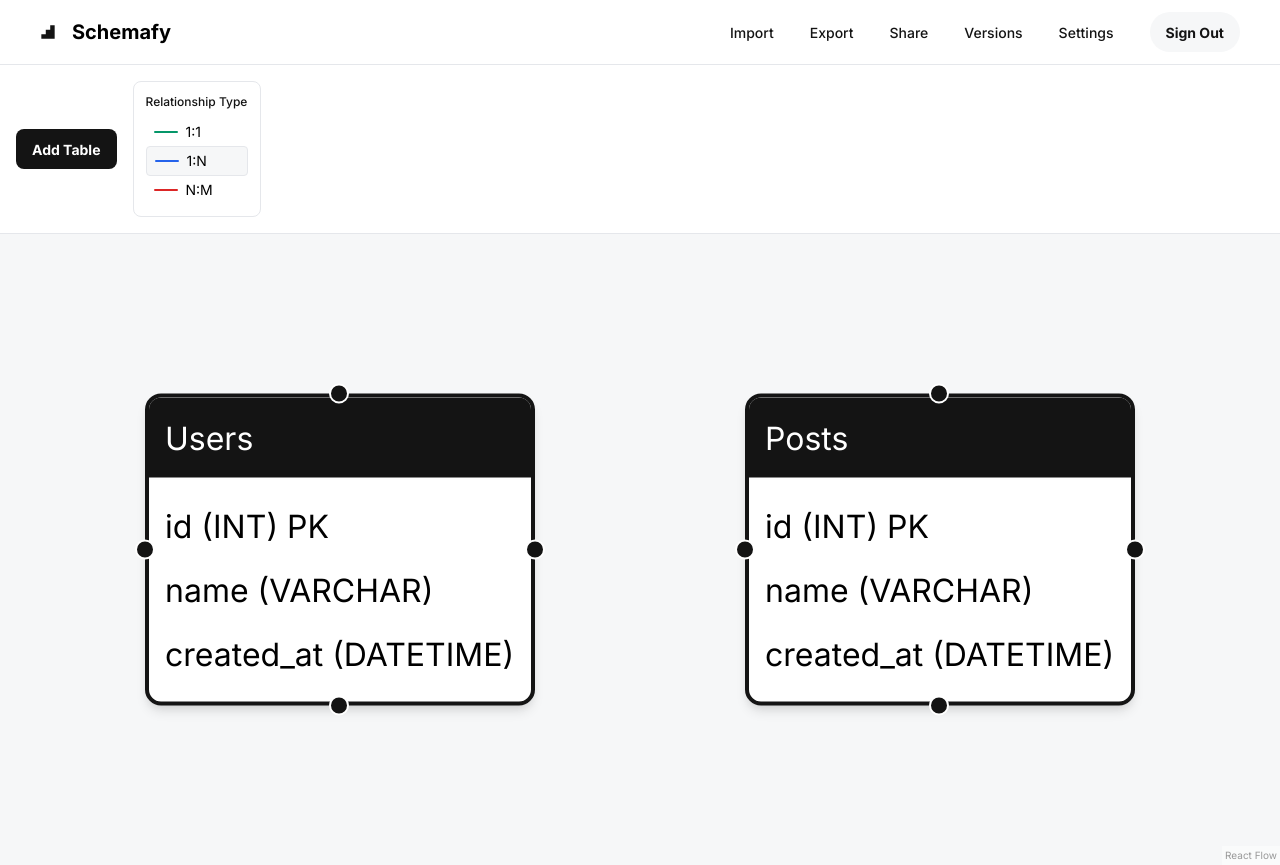
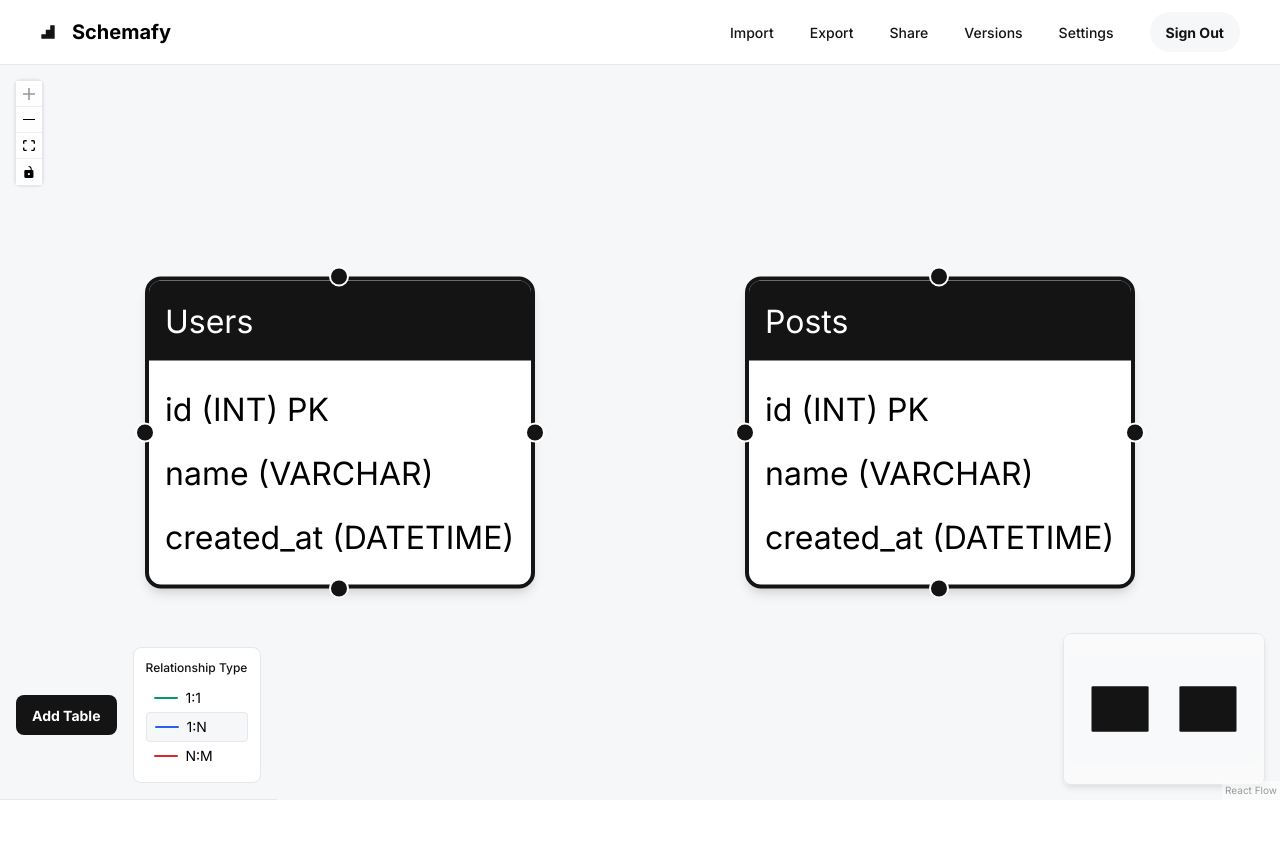
Before and after one commit to schemafy/schemafy, a React (Vite) app in the folder apps/frontend/: page /canvas in a window 1280 px wide. After the commit the page ends 800 px from the top, so only its background shows below. Built offline with nearby package versions, Linux system fonts and the light colour scheme.

Commit message:
feat: add Minimap

```diff
--- a/apps/frontend/src/components/Layout.tsx
+++ b/apps/frontend/src/components/Layout.tsx
@@ -12,7 +12,10 @@ export const Layout = ({ children }: PropsWithChildren) => {
     <div className="flex flex-col min-h-screen bg-schemafy-bg w-screen items-center">
       <Header isCanvasPage={isCanvasPage} />
       <main
-        className={cn('flex-grow w-full', !isCanvasPage && 'max-w-[960px]')}
+        className={cn(
+          'flex-grow w-full flex',
+          !isCanvasPage && 'max-w-[960px]',
+        )}
       >
         {children}
       </main>
--- a/apps/frontend/src/features/drawing/components/ERDDiagramTool.tsx
+++ b/apps/frontend/src/features/drawing/components/ERDDiagramTool.tsx
@@ -5,6 +5,8 @@ import {
   applyEdgeChanges,
   addEdge,
   ConnectionLineType,
+  MiniMap,
+  Controls,
 } from '@xyflow/react';
 import type {
   Node,
@@ -119,8 +121,8 @@ export function ERDDiagramTool() {
   return (
     <>
       <RelationshipMarker />
-      <div className="w-full h-screen flex flex-col">
-        <div className="flex items-center gap-4 p-4 border-b border-schemafy-light-gray">
+      <div className="flex flex-1">
+        <div className="flex items-center gap-4 p-4 border-b border-schemafy-light-gray absolute bottom-0 z-100">
           <Button onClick={addTable}>Add Table</Button>
           <div className="flex items-center gap-2">
             <RelationshipSelector
@@ -141,8 +143,31 @@ export function ERDDiagramTool() {
             nodeTypes={nodeTypes}
             connectionLineType={ConnectionLineType.SmoothStep}
             fitView
-          />
-
+          >
+            <MiniMap
+              position="bottom-right"
+              nodeColor={() => {
+                return '#141414';
+              }}
+              maskColor="rgba(255, 255, 255, 0.2)"
+              style={{
+                backgroundColor: '#f8f9fa',
+                border: '1px solid #e5e7eb',
+                borderRadius: '8px',
+                boxShadow: '0 4px 6px -1px rgba(0, 0, 0, 0.1)',
+              }}
+              zoomable
+              pannable
+            />
+            <Controls
+              position="top-left"
+              style={{
+                backgroundColor: '#ffffff',
+                border: '1px solid #e5e7eb',
+                borderRadius: '6px',
+              }}
+            />
+          </ReactFlow>
           {selectedEdge && (
             <div className="absolute top-4 right-4 z-10">
               <RelationshipSelector
```
